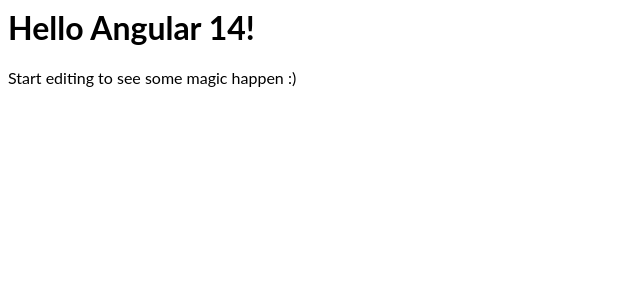
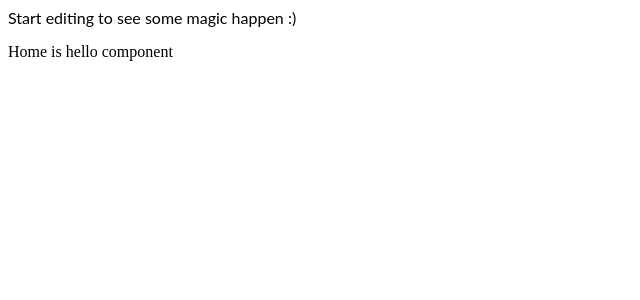
Before and after one commit to sathya1508/Observables, an Angular app: page /home in a window 1280 px wide. Shown: the top 300 px of the page, without its empty margins (0-640 px from the left). Built offline with nearby package versions, Linux system fonts and the light colour scheme.

Commit message:
RoutingImplemented

```diff
--- a/src/app/app.component.html
+++ b/src/app/app.component.html
@@ -1,4 +1,2 @@
-<hello name="{{ name }}"></hello>
-<p>
-  Start editing to see some magic happen :)
-</p>
+<p>Start editing to see some magic happen :)</p>
+<router-outlet> </router-outlet>
--- /dev/null
+++ b/src/app/contact.component.html
@@ -0,0 +1 @@
+Contact works!
--- /dev/null
+++ b/src/app/contact.component.ts
@@ -0,0 +1,10 @@
+import { Component, Input } from '@angular/core';
+
+@Component({
+  selector: 'contact',
+  templateUrl: './contact.component.html',
+  styles: [`h1 { font-family: Lato; }`],
+})
+export class ContactComponent {
+  @Input() name: string;
+}
--- /dev/null
+++ b/src/app/hello.component.html
@@ -0,0 +1 @@
+<p>Home is hello component</p>
--- a/src/app/hello.component.ts
+++ b/src/app/hello.component.ts
@@ -2,9 +2,9 @@
 
 @Component({
   selector: 'hello',
-  template: `<h1>Hello {{name}}!</h1>`,
-  styles: [`h1 { font-family: Lato; }`]
+  templateUrl: './hello.component.html',
+  styles: [`h1 { font-family: Lato; }`],
 })
-export class HelloComponent  {
+export class HelloComponent {
   @Input() name: string;
 }
```
Also changed, not shown: src/app/app.module.ts (+11 -5 lines).
